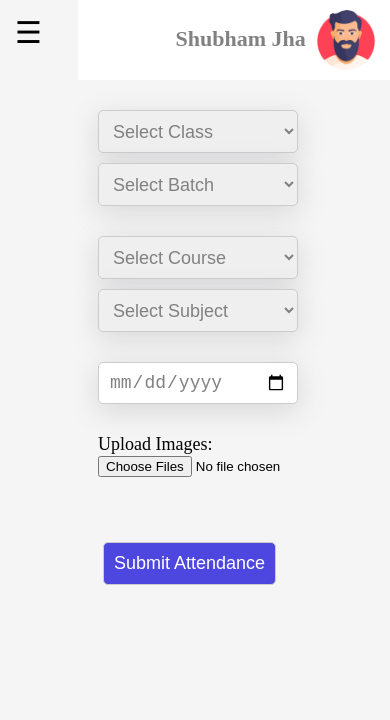
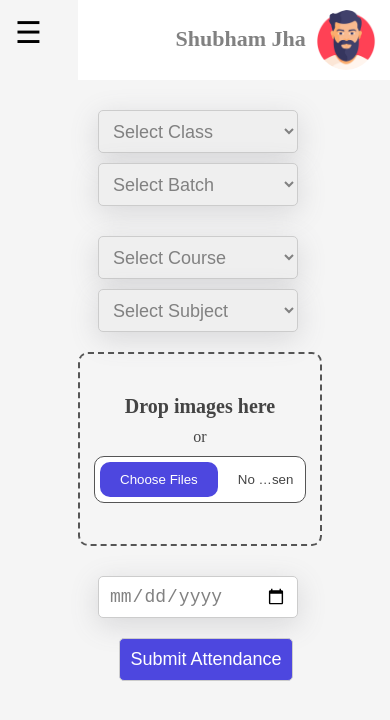
Before and after one commit to vidhihattar/Facial-Recognition-based-Attendance-system, a website: page attendence.html in a window 390 px wide. Drawn offline with Linux system fonts and the light colour scheme.

Commit message:
attendance page done

```diff
--- a/assets/css/attendence.css
+++ b/assets/css/attendence.css
@@ -70,3 +70,61 @@ td {
   justify-content: center;
   padding:  50px 0 100px 0;
 }
+
+.drop-container {
+  position: relative;
+  display: flex;
+  gap: 10px;
+  margin: 20px 140px;
+  flex-direction: column;
+  justify-content: center;
+  align-items: center;
+  height: 200px;
+  width: 600px;
+  padding: 20px;
+  border-radius: 10px;
+  border: 2px dashed #555;
+  color: #444;
+  cursor: pointer;
+  transition: background .2s ease-in-out, border .2s ease-in-out;
+}
+
+.drop-container:hover,
+.drop-container.drag-active {
+  background: #eee;
+  border-color: #111;
+}
+
+.drop-container:hover .drop-title,
+.drop-container.drag-active .drop-title {
+  color: #222;
+}
+
+.drop-title {
+  color: #444;
+  font-size: 20px;
+  font-weight: bold;
+  text-align: center;
+  transition: color .2s ease-in-out;
+}
+
+input[type=file] {
+  width: 350px;
+  max-width: 100%;
+  color: #444;
+  padding: 5px;
+  background: #fff;
+  border-radius: 10px;
+  border: 1px solid #555;
+}
+
+input[type=file]::file-selector-button {
+  margin-right: 20px;
+  border: none;
+  background: #4d47df;
+  padding: 10px 20px;
+  border-radius: 10px;
+  color: #fff;
+  cursor: pointer;
+  transition: background .2s ease-in-out;
+}
--- a/assets/css/main.css
+++ b/assets/css/main.css
@@ -250,7 +250,7 @@ path {
 /* Media query for small screens */
 @media screen and (max-width: 600px) {
   .wrapper{
-    overflow: hidden;
+    overflow-x: hidden;
   }
   .container{
     width: 100vw;
@@ -268,6 +268,7 @@ path {
   .att-row{
 
     flex-direction: column;
+    width: 55vw;
 
   }
   .sub-att{
@@ -286,6 +287,31 @@ path {
   .resp-img{
     padding: 20px 10px;
   }
+  .drop-container {
+    position: relative;
+    display: flex;
+    gap: 10px;
+    margin: 20px 0 0;
+    flex-direction: column;
+    justify-content: center;
+    align-items: center;
+    height: 150px;
+    width: 200px;
+    padding: 20px;
+    border-radius: 10px;
+    border: 2px dashed #555;
+    color: #444;
+    cursor: pointer;
+    transition: background .2s ease-in-out, border .2s ease-in-out;
+  }
 
 
+  .att-btn{
+    margin: 20px 0;
+    margin-left: 20px;
+  }
+  .resp-sb{
+    margin-top: 200px;
+  }
+
 }
--- a/attendence.html
+++ b/attendence.html
@@ -13,9 +13,13 @@
   <div class="wrapper">
     <div class="Navbar">
       <div class="toggle-btn" onclick="toggleSidebar()">☰</div>
+      <div class="resp-sb">
         <a href="attendence.html" class="resp-nav-links">Attendance</a>
         <a href="classes.html" class="resp-nav-links">Classes</a>
         <a href="analytics.html" class="resp-nav-links">Analytics</a>
+
+      </div>
+
     </div>
 
     <div class="container">
@@ -110,25 +114,21 @@
 
               </select>
             </div>
+
+              <label for="images" class="drop-container" id="dropcontainer">
+                <span class="drop-title">Drop images here</span>
+                or
+                <input type="file" id="images" accept="image/*" required multiple>
+              </label>
               <div class="att-row">
                 <input id="date" class="entry" type="date" />
-              <div class="up-imgs">
-                <div class="resp-img">
-                <div>Upload Images:</div>
-
-
-                <input id="cls" type="file" name="filename" multiple>
-              </div>
-
-              </div>
-
+                <button class="att-btn" onclick="generateQR();renderAttendeeList()">Submit Attendance</button>
               </div>
 
 
 
-            <div class="sub-att">
-              <button onclick="generateQR();renderAttendeeList()">Submit Attendance</button>
           </div>
+
           <!-- <div id="stop" class="generateQR"> -->
         </div>
         <!--  <div class="attendeelist">
@@ -215,6 +215,28 @@
 
       }
 
+      const dropContainer = document.getElementById("dropcontainer")
+      const fileInput = document.getElementById("images")
+
+      dropContainer.addEventListener("dragover", (e) => {
+        // prevent default to allow drop
+        e.preventDefault()
+      }, false)
+
+      dropContainer.addEventListener("dragenter", () => {
+        dropContainer.classList.add("drag-active")
+      })
+
+      dropContainer.addEventListener("dragleave", () => {
+        dropContainer.classList.remove("drag-active")
+      })
+
+      dropContainer.addEventListener("drop", (e) => {
+        e.preventDefault()
+        dropContainer.classList.remove("drag-active")
+        fileInput.files = e.dataTransfer.files
+      })
+
 
     </script>
   </div>
```
Lines whose indentation alone changed are shown as unchanged.
